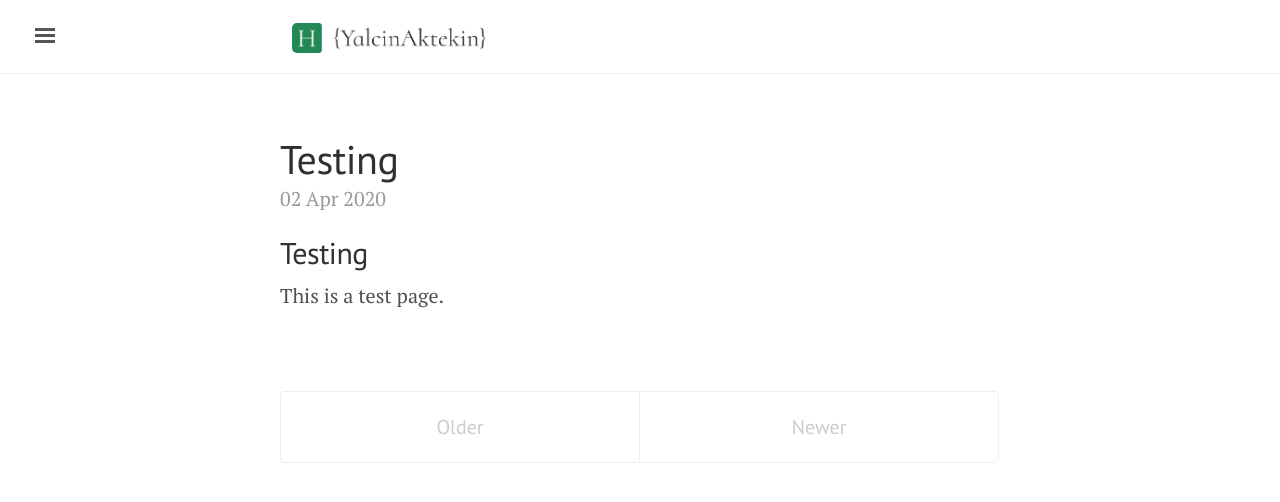
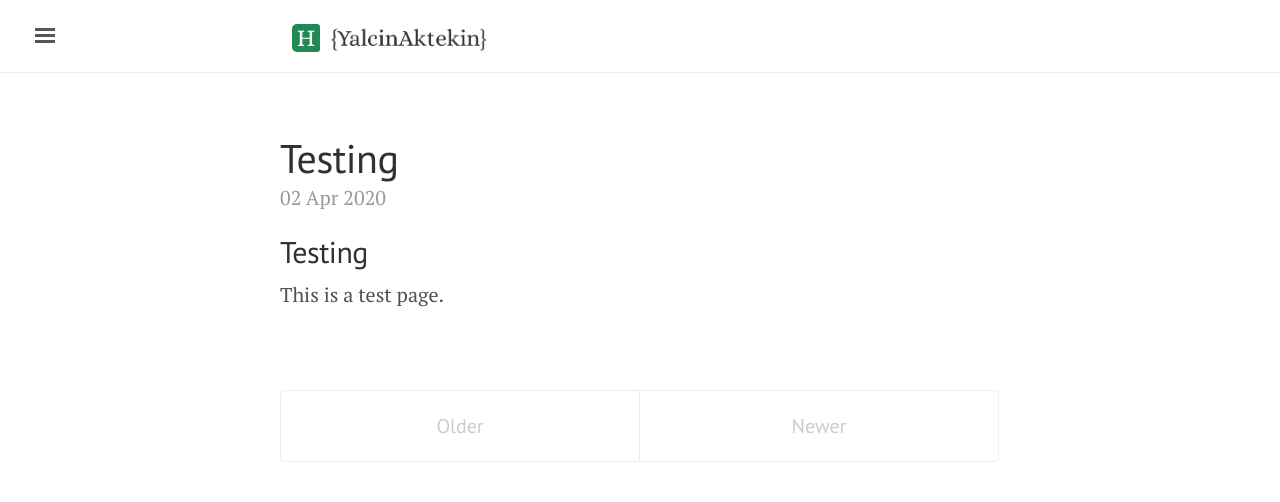
Before and after one commit to yalcinaktekin/yalcinaktekin.github.io, a Jekyll site: the page built from index.html, in a window 1280 px wide. Shown: the top 502 px of the page. Built offline with Jekyll 4.4.1, drawn with Linux system fonts in a browser that asks for light colours; the list of posts is cut into pages by our own code.

Commit message:
Update default.html

```diff
--- a/_layouts/default.html
+++ b/_layouts/default.html
@@ -13,7 +13,7 @@
       <div class="masthead">
         <div class="container">
           <h3 class="masthead-title">
-            <a href="/"><img src="/images/home-ya.png" align="top" style="margin:0px 0.8rem 0px 0.6rem; display:inline-block;
+            <a href="/"><img src="/images/home-yalcin.png" align="top" style="margin:0px 0.8rem 0px 0.6rem; display:inline-block;
              width:70%; max-width:200px; min-width:90px; border:none blue 1px; vertical-align:middle;"></a>
             <!-- <a href="{{ site.baseurl }}/" title="Home">{{ site.title }}</a>
             <small>{{ site.tagline }}</small> -->
```
